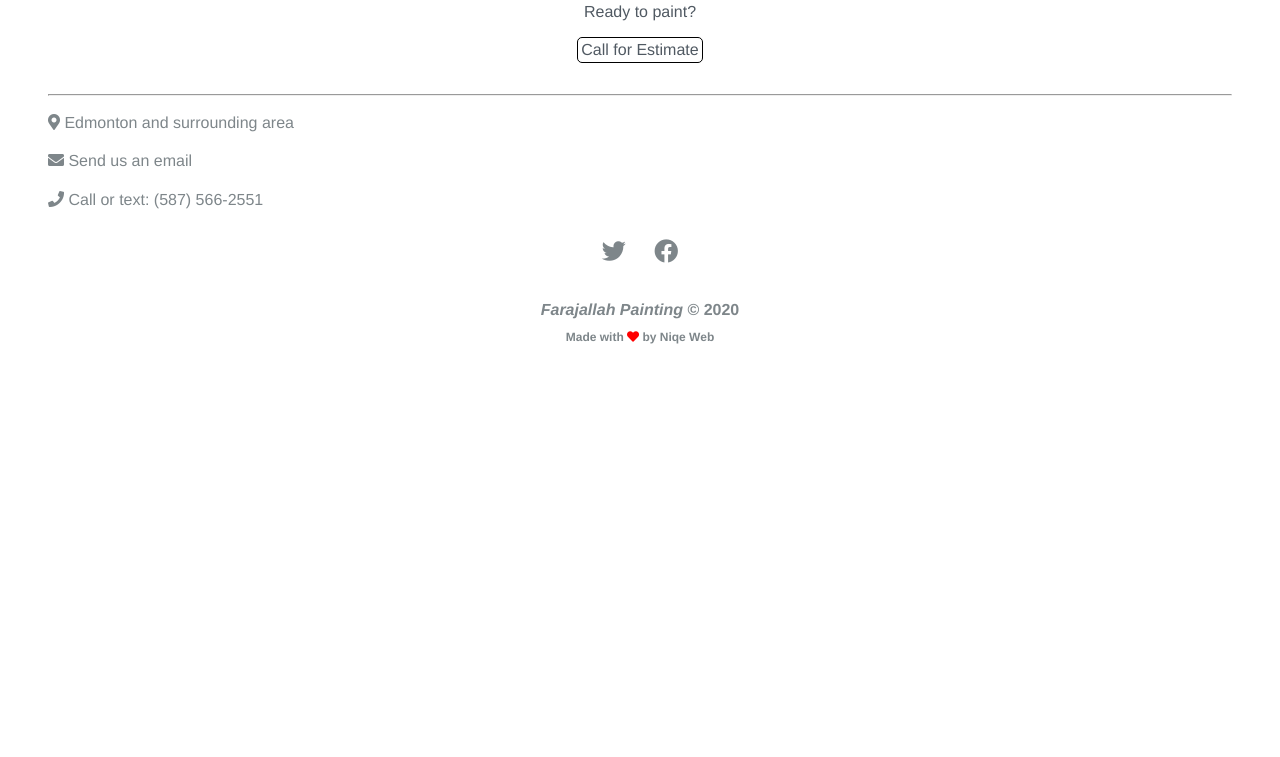
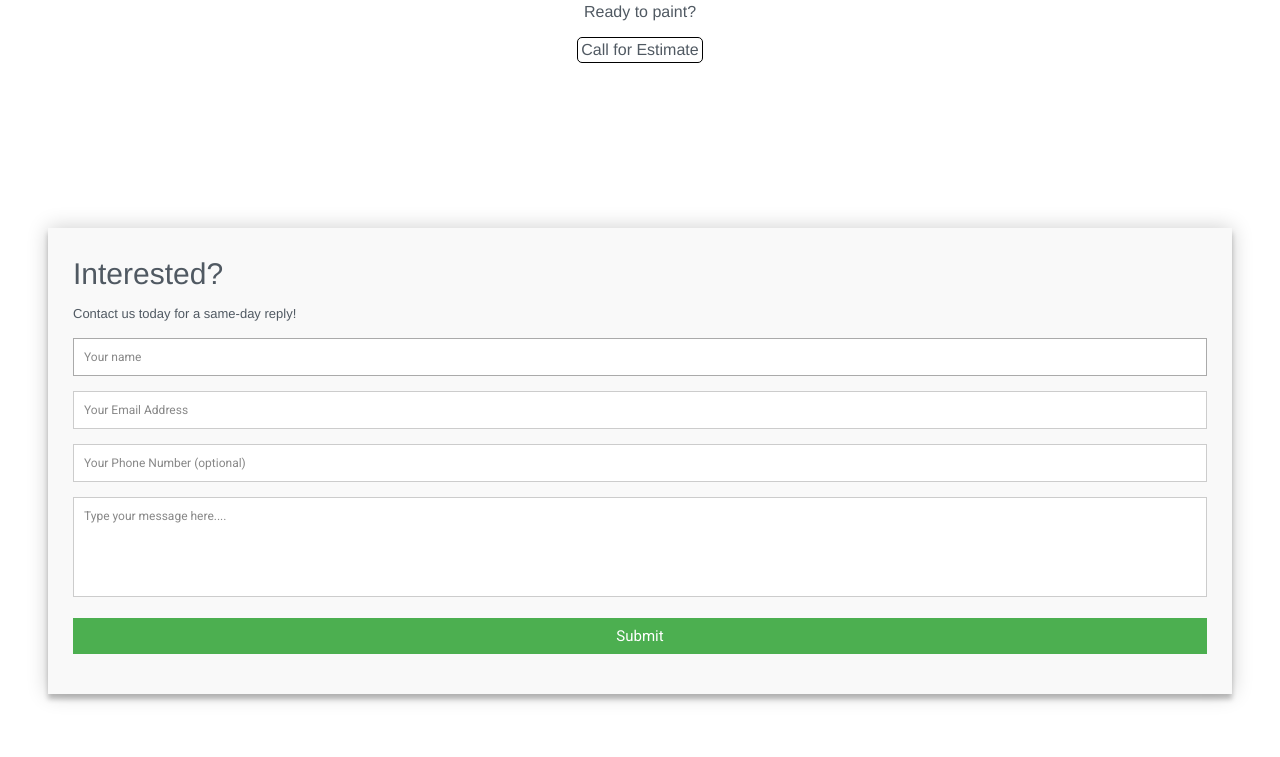
Before and after one commit to genEmprendedor/FarajallahPainting, a plain HTML site: page index.html in a window 1280 px wide. Shown: the part 7843-8600 px from the top of the page. Before the commit the page ends 8197 px from the top, so only its background shows below. Drawn offline with Linux system fonts and the light colour scheme.

Commit message:
updateForm

```diff
--- a/css/style.css
+++ b/css/style.css
@@ -465,6 +465,125 @@ h2 {
   font-weight: bold;
 }
 
+
+
+/* confact form */
+#contact input[type="text"],
+#contact input[type="email"],
+#contact input[type="tel"],
+#contact input[type="url"],
+#contact textarea,
+#contact button[type="submit"] {
+  font: 400 12px/16px "Roboto", Helvetica, Arial, sans-serif;
+}
+
+#contact {
+  background: #F9F9F9;
+  padding: 25px;
+  margin: 150px 0;
+  box-shadow: 0 0 20px 0 rgba(0, 0, 0, 0.2), 0 5px 5px 0 rgba(0, 0, 0, 0.24);
+}
+
+#contact h3 {
+  display: block;
+  font-size: 30px;
+  font-weight: 300;
+  margin-bottom: 10px;
+}
+
+#contact h4 {
+  margin: 5px 0 15px;
+  display: block;
+  font-size: 13px;
+  font-weight: 400;
+}
+
+fieldset {
+  border: medium none !important;
+  margin: 0 0 10px;
+  min-width: 100%;
+  padding: 0;
+  width: 100%;
+}
+
+#contact input[type="text"],
+#contact input[type="email"],
+#contact input[type="tel"],
+#contact input[type="url"],
+#contact textarea {
+  width: 100%;
+  border: 1px solid #ccc;
+  background: #FFF;
+  margin: 0 0 5px;
+  padding: 10px;
+}
+
+#contact input[type="text"]:hover,
+#contact input[type="email"]:hover,
+#contact input[type="tel"]:hover,
+#contact input[type="url"]:hover,
+#contact textarea:hover {
+  -webkit-transition: border-color 0.3s ease-in-out;
+  -moz-transition: border-color 0.3s ease-in-out;
+  transition: border-color 0.3s ease-in-out;
+  border: 1px solid #aaa;
+}
+
+#contact textarea {
+  height: 100px;
+  max-width: 100%;
+  resize: none;
+}
+
+#contact button[type="submit"] {
+  cursor: pointer;
+  width: 100%;
+  border: none;
+  background: #4CAF50;
+  color: #FFF;
+  margin: 0 0 5px;
+  padding: 10px;
+  font-size: 15px;
+}
+
+#contact button[type="submit"]:hover {
+  background: #43A047;
+  -webkit-transition: background 0.3s ease-in-out;
+  -moz-transition: background 0.3s ease-in-out;
+  transition: background-color 0.3s ease-in-out;
+}
+
+#contact button[type="submit"]:active {
+  box-shadow: inset 0 1px 3px rgba(0, 0, 0, 0.5);
+}
+
+
+/*other things: */
+#contact input:focus,
+#contact textarea:focus {
+  outline: 0;
+  border: 1px solid #aaa;
+}
+
+::-webkit-input-placeholder {
+  color: #888;
+}
+
+:-moz-placeholder {
+  color: #888;
+}
+
+::-moz-placeholder {
+  color: #888;
+}
+
+:-ms-input-placeholder {
+  color: #888;
+}
+
+/* end of contact form */
+
+
 /* Footer */
 footer {
   color: #7e868a;
--- a/index.html
+++ b/index.html
@@ -550,6 +550,42 @@
 
   <!-- end of About-->
 
+
+<!-- contact form -->
+
+
+  <div class="container">
+  <form id="contact"  method="POST" data-netlify-recaptcha="true" data-netlify="true">
+    <h3>Interested?</h3>
+    <h4>Contact us today for a same-day reply!</h4>
+    <fieldset>
+      <input placeholder="Your name" type="text" tabindex="1" required autofocus>
+    </fieldset>
+    <fieldset>
+      <input placeholder="Your Email Address" type="email" tabindex="2" required>
+    </fieldset>
+    <fieldset>
+      <input placeholder="Your Phone Number (optional)" type="tel" tabindex="3" required>
+    </fieldset>
+
+    <fieldset>
+      <textarea placeholder="Type your message here...." tabindex="5" required></textarea>
+    </fieldset>
+
+    <div data-netlify-recaptcha="true"></div>
+
+    <fieldset>
+      <button name="submit" type="submit" id="contact-submit" data-submit="...Sending">Submit</button>
+    </fieldset>
+
+  </form>
+</div>
+
+
+  <!-- end of contact form -->
+
+
+
   <!--Footer-->
     <footer>
       <div id="contact" class="container footer-container">
```
